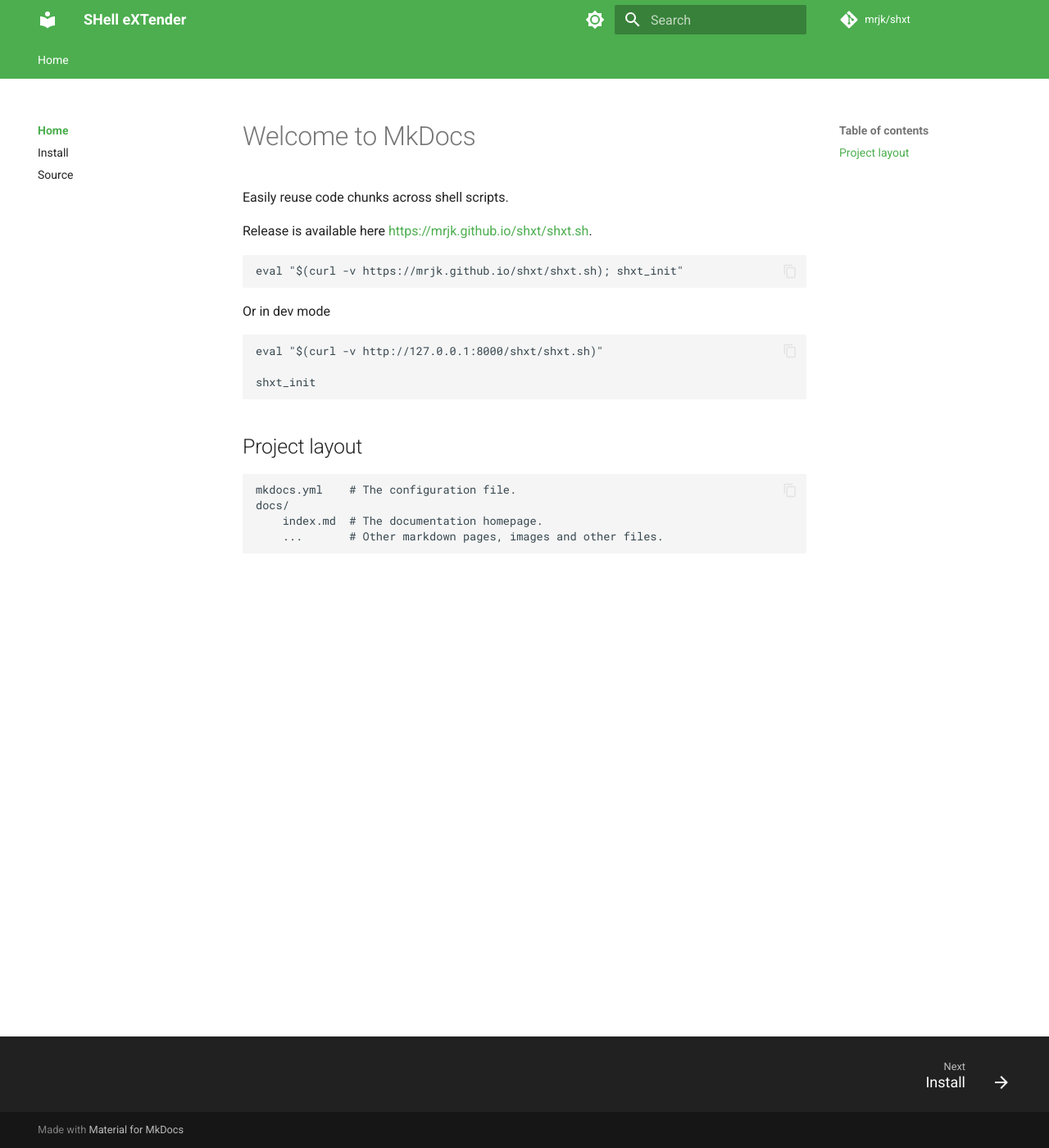
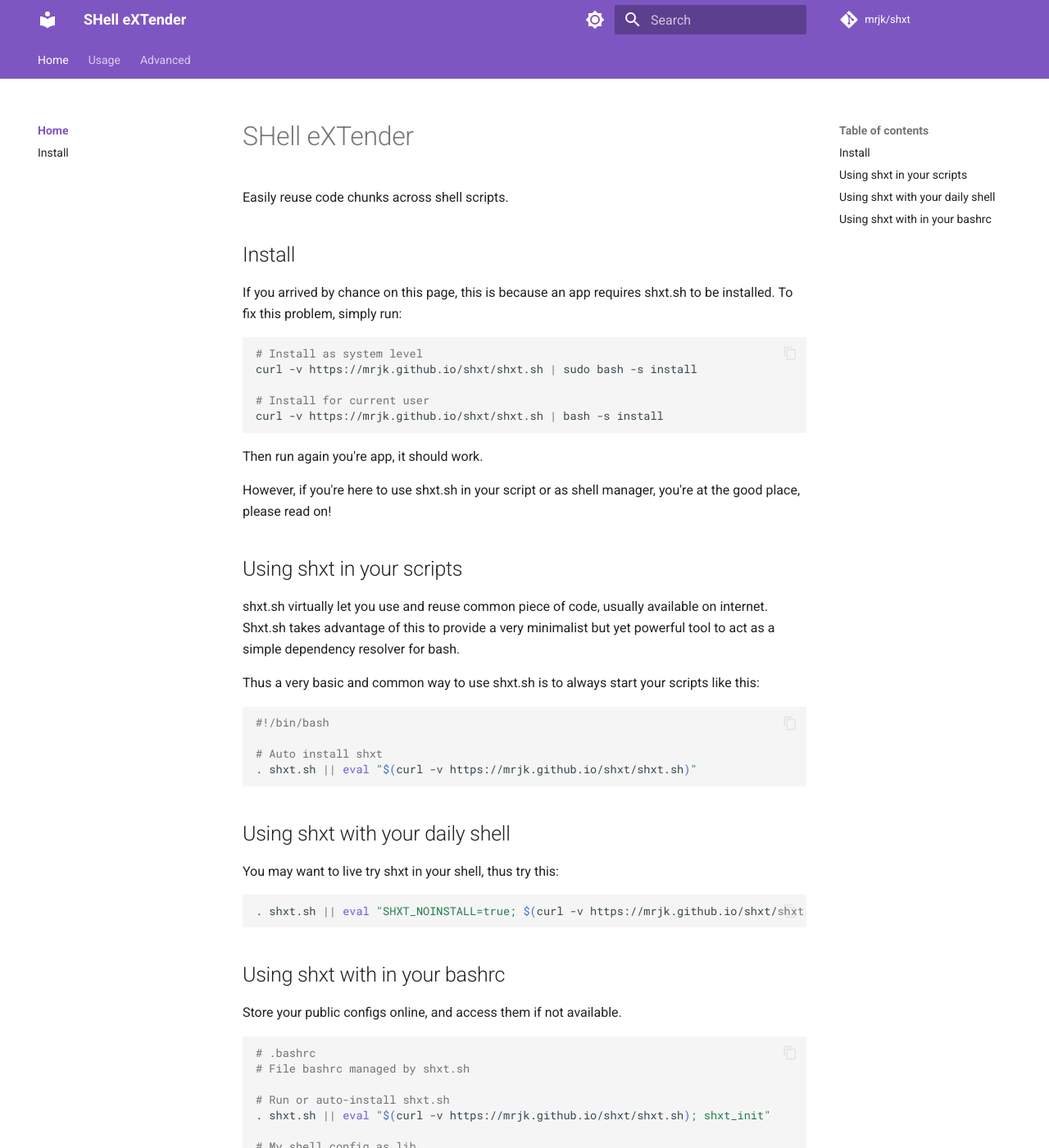
Before and after one commit to mrjk/shxt, an MkDocs documentation site: the page built from docs/docs/index.md, in a window 1280 px wide and 1400 px high. Shown: the whole window at 82% size. Built offline with MkDocs 1.6.1 and Material for MkDocs 9.7.7, drawn with Linux system fonts in a browser that asks for light colours; comment, search, counter and statistics services are not loaded; some of the changed text lies outside the part shown.

Commit message:
doc: update

````diff
--- /dev/null
+++ b/docs/docs/advanced.md
@@ -0,0 +1,55 @@
+# Advanced
+
+We cover here some advanced topics.
+
+## Rationale
+
+### Why this strange release process
+
+Because this is actually possible.
+
+### Single source file
+
+This make life easier:
+* simple to maintain
+* try to keep code simple and minimal
+* reduced dowload times because smaller files
+* super simple but unlock unlimited possibilities
+
+### Bash and not POSIX
+
+Maybe later. Eventually. Why not ?
+
+### Bash and not other
+
+Please reimplement it yourself for your favorite shell :-) I'll post a link here.
+
+
+## Technical points
+
+### First writable $PATH directory for auo-install
+
+shxt.sh is configured to auto-install itself, to simply cache itself. While
+this behavior can be
+
+
+### Data storage and cache
+
+When used in live terminal instance, data is always stored in home directory, since sxht.sh need to cache files.
+
+It will try many different paths until it find one. But it is possible to change this behavior with a command flag or environment variable.
+
+To implement.
+
+
+## Development
+
+We use strict bash by default, follow the bash linter rules.
+
+### Project layout
+
+    shxt.sh           # Shxt.sh single file source code
+    docs/             # Provide documentation and release
+        mkdocs.yml    # The configuration file.
+        index.md      # The documentation homepage.
+        ...           # Other markdown pages, images and other files.
--- a/docs/docs/index.md
+++ b/docs/docs/index.md
@@ -1,24 +1,54 @@
-# Welcome to MkDocs
+# SHell eXTender
 
 Easily reuse code chunks across shell scripts.
 
+## Install
 
-Release is available here [https://mrjk.github.io/shxt/shxt.sh](shxt.sh).
-```
-eval "$(curl -v https://mrjk.github.io/shxt/shxt.sh); shxt_init"
+If you arrived by chance on this page, this is because an app requires shxt.sh to be installed. To fix this problem, simply run:
+
+```bash
+# Install as system level
+curl -v https://mrjk.github.io/shxt/shxt.sh | sudo bash -s install
+
+# Install for current user
+curl -v https://mrjk.github.io/shxt/shxt.sh | bash -s install
 ```
 
-Or in dev mode
-```
-eval "$(curl -v http://127.0.0.1:8000/shxt/shxt.sh)"
+Then run again you're app, it should work.
 
-shxt_init
+However, if you're here to use shxt.sh in your script or as shell manager, you're at the good place, please read on!
+
+
+## Using shxt in your scripts
+
+shxt.sh virtually let you use and reuse common piece of code, usually available on internet. Shxt.sh takes advantage of this to provide a very minimalist but yet powerful tool to act as a simple dependency resolver for bash.
+
+Thus a very basic and common way to use shxt.sh is to always start your scripts like this:
+
+```bash
+#!/bin/bash
+
+# Auto install shxt
+. shxt.sh || eval "$(curl -v https://mrjk.github.io/shxt/shxt.sh)"
 ```
 
+## Using shxt with your daily shell
 
-## Project layout
+You may want to live try shxt in your shell, thus try this:
+```bash
+. shxt.sh || eval "SHXT_NOINSTALL=true; $(curl -v https://mrjk.github.io/shxt/shxt.sh)"
+```
 
-    mkdocs.yml    # The configuration file.
-    docs/
-        index.md  # The documentation homepage.
-        ...       # Other markdown pages, images and other files.
+## Using shxt with in your bashrc
+
+Store your public configs online, and access them if not available.
+```bash
+# .bashrc
+# File bashrc managed by shxt.sh
+
+# Run or auto-install shxt.sh
+. shxt.sh || eval "$(curl -v https://mrjk.github.io/shxt/shxt.sh); shxt_init"
+
+# My shell config as lib
+loader use lib bash_config https://raw.githubusercontent.com/USER/dotfiles/ref/head/master/.config/bash_config.sh
+```
--- /dev/null
+++ b/docs/docs/scripts/usage.md
@@ -0,0 +1,91 @@
+# Usage
+
+Once shxt.sh is available, you can use it's API. The API is quite simple and minimalist. Thus, it offers a simple API following the syntax:
+
+```bash
+loader ACTION KIND NAME [URL]
+```
+
+Where action is mostly `use`, kind one of bin, lib or files. And then you set a name and a source URL as fallback.
+
+## Basic usage
+
+Thus, to use [yadm]() in your project, you can either distribute the source code of yadm in your project, either you can fetch it from remote URL:
+
+```bash
+# Ensure yadm file in bin/yadm is executable
+loader use bin yadm
+
+# Same as above, but auto-install yadm if not distributed
+loader use bin yadm https://raw.githubusercontent.com/yadm-dev/yadm/refs/heads/master/yadm
+```
+
+Then you can access to yadm directly:
+```bash
+yadm help
+command -v yadm
+echo $PATH
+```
+
+
+So to use various tools in your script, you can use:
+```bash
+loader use bin hr https://raw.githubusercontent.com/LuRsT/hr/refs/heads/master/hr
+loader use bin esh https://raw.githubusercontent.com/jirutka/esh/refs/heads/master/esh
+loader use bin has https://raw.githubusercontent.com/kdabir/has/refs/heads/master/has
+loader download bin spark https://raw.githubusercontent.com/holman/spark/refs/heads/master/spark
+```
+
+It is possible to use any references, like a branch or specific tag.
+
+Note: When you select a project on github, don't forget to use url starting by https://raw.githubusercontent.com.
+
+
+It also works for binaries, directly via the public github release API:
+```bash
+loader use bin mise https://github.com/jdx/mise/releases/download/v2024.1.0/mise-v2024.1.0-linux-x64
+
+loader download bin direnv https://github.com/direnv/direnv/releases/download/v2.37.1/direnv.linux-amd64
+```
+
+
+## Bash strict mode
+
+It should be compatible :) Use like this:
+
+```bash
+#!/bin/bash
+
+# Enable strict mode
+set -eu -o pipefail
+
+# Run or auto-install shxt.sh
+. shxt.sh || eval "$(curl -v https://mrjk.github.io/shxt/shxt.sh); shxt_init"
+```
+
+## Specific read/write directory
+
+It is possible to either use command option or environment variable.
+
+To implement.
+
+## Read-only environments
+
+This is not supported at the moment, eventually a reduced feature mode can be implemented.
+
+## With development releasing
+
+Since the shell source code is directly published through website, it is possible
+to adapt for development mode. Start local instance:
+
+```bash
+cd docs
+mkdics serve
+```
+
+In script
+```bash
+#!/bin/bash
+
+eval "$(curl -v http://127.0.0.1:8000/shxt/shxt.sh)"; shxt_init
+```
--- /dev/null
+++ b/docs/docs/shell/usage.md
@@ -0,0 +1,96 @@
+# Usage
+
+Once shxt installed, you can use it.
+
+## Examples
+
+Here are dropped some examples.
+
+### Load other pieces of shell
+
+Here is a somewhat configuration:
+
+```bash
+# .bashrc
+# File bashrc managed by shxt.sh
+
+# Run or auto-install shxt.sh
+. shxt.sh || eval "$(curl -v https://mrjk.github.io/shxt/shxt.sh); shxt_init"
+
+# My shell config as lib
+loader use lib bash_config https://raw.githubusercontent.com/USER/dotfiles/ref/head/master/.config/bash_config.sh
+loader use lib bash_ps1 https://raw.githubusercontent.com/USER/dotfiles/ref/head/master/.config/bash_ps1.sh
+loader use lib vim https://raw.githubusercontent.com/USER/dotfiles/ref/head/master/.config/vim.sh
+
+# Load bash config from lib
+load_bash_config
+load_ps1
+load_vim
+```
+
+### Use other programs
+
+But it works for binary files as well:
+
+```bash
+
+# My shell tools
+loader use bin yadm https://raw.githubusercontent.com/yadm-dev/yadm/refs/heads/master/yadm
+loader use bin has https://raw.githubusercontent.com/kdabir/has/refs/heads/master/has
+loader download bin spark https://raw.githubusercontent.com/holman/spark/refs/heads/master/spark
+
+# Configure my shell hooks
+loader use lib direnv https://raw.githubusercontent.com/USER/dotfiles/ref/head/master/.config/bash_direnv.sh
+loader use lib mise https://raw.githubusercontent.com/USER/dotfiles/ref/head/master/.config/bash_mise.sh
+
+# Always run a notice message
+log INFO 'Shxt.sh managed'
+```
+
+### Make it even more minimal
+
+You can even compact the whole in one single file, executing other imports:
+
+```bash
+# .bashrc
+# Minimal bashrc managed by shxt.sh
+
+# Run or auto-install shxt.sh
+. shxt.sh || eval "$(curl -v https://mrjk.github.io/shxt/shxt.sh); shxt_init"
+
+# My shell config as lib
+loader use lib my_super_bash_cfg https://raw.githubusercontent.com/USER/dotfiles/ref/head/master/.my_super_bash_cfg.sh
+
+# Then load a single function
+config_shell
+```
+
+### Configuring rc.files
+
+To implement.
+
+
+### Disabling temporarly
+
+To implement
+
+### Reload
+
+To implement
+
+## Issues
+
+### Long loading time
+
+This can happen the first time when shxt is not installed or when shxt need to download other dependencies. Thus it maybe a good idea to keep your shxt.sh config minimalist, especially when starting for the first time a shell. This can be annoying in a shell context, or when the machine is slow to responds.
+
+Check also other comlplimentary tools such as direnv, mise, asdf, pkgx ...
+
+## Rationale
+
+The most problematic point is to modify .bashrc file to make things easily, and for two reasons:
+
+* Sometimes the user does not have a writable path in $PATH, like `/home/USER/bin` or `/home/USER/.local/bin`. So you have to modify $PATH
+* Sometimes you need to source shell snippets to make some apps to work. They basically inject code in your shell, like direnv, mise and many other shell tools.
+
+So .bashrc can quickly become messy and hard to maintain. What if now shxt.sh provides a way to quickly bootstrap various shell scripts in different ways ? Thus it become possible to use shxt.sh as bootstrap tool, to bootstrap more complex tools and so on.
--- a/docs/mkdocs.yml
+++ b/docs/mkdocs.yml
@@ -28,14 +28,14 @@
   palette:
     - media: "(prefers-color-scheme: light)"
       scheme: default
-      primary: green
+      primary: deep purple
       accent: red
       toggle:
         icon: material/brightness-7
         name: Switch to dark mode
     - media: "(prefers-color-scheme: dark)"
       scheme: slate
-      primary: green
+      primary: deep purple
       accent: red
       toggle:
         icon: material/brightness-4
@@ -107,7 +107,19 @@
   - Home:
     - index.md
     - install.md
+  - Usage:
+    - Scripts:
+      - scripts/install.md
+      - scripts/usage.md
+    - Shell:
+      - shell/install.md
+      - shell/usage.md
+  - Advanced:
+    - advanced.md
     - source.md
+
+
+
   # - ... | quickstart/*
   # - Home:
   #     - Index: index.md
````
Also changed, not shown: docs/docs/scripts/install.md (added, +27 -0 lines), docs/docs/shell/install.md (added, +11 -0 lines).
